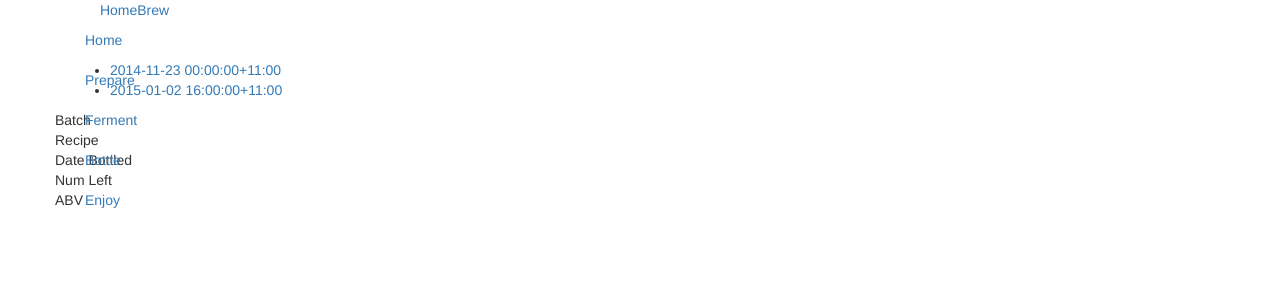
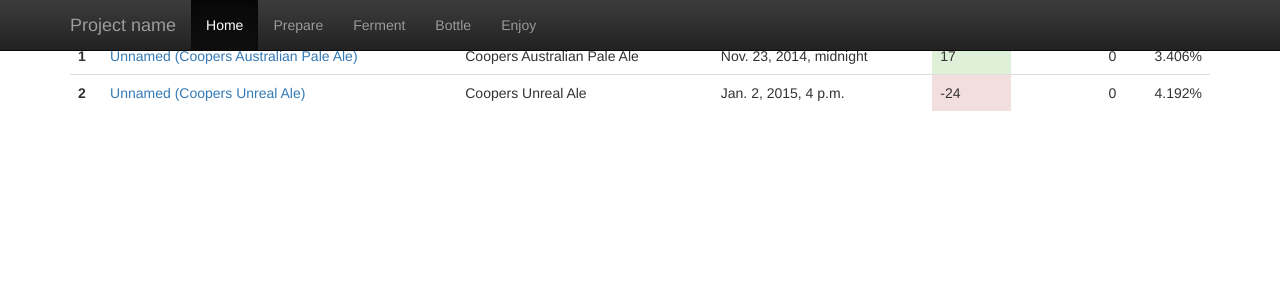
Before and after one commit to ByronCon/home, a Django app: page /brew/bottle/ in a window 1280 px wide. Shown: the top 300 px of the page. Run offline with Django 3.2, Linux system fonts and the light colour scheme; data comes from the database, SQL or seed files in the repository; some libraries are stand-ins or nearby versions.

Commit message:
Upgrade Bootstap

```diff
--- a/brew/models.py
+++ b/brew/models.py
@@ -24,17 +24,18 @@
     size = models.PositiveIntegerField()
     unit = models.CharField(max_length=3)
 
+
 class Ingredient(models.Model):
     # Ingredients for use in a recipe
     def __str__(self):
         return self.name
 
-    name = models.CharField(max_length=100)                                                         # Brewers Sugar
-    quantity = models.PositiveIntegerField(default=1)                                               # 1
-    size = models.DecimalField(max_digits=5, decimal_places=2, blank=True, null=True)               # 500
-    unit = models.CharField(max_length=3, blank=True, null=True)                                    # g
+    name = models.CharField(max_length=100)  # Brewers Sugar
+    quantity = models.PositiveIntegerField(default=1)  # 1
+    size = models.DecimalField(max_digits=5, decimal_places=2, blank=True, null=True)  # 500
+    unit = models.CharField(max_length=3, blank=True, null=True)  # g
     cost = models.DecimalField(max_digits=6, decimal_places=2, default=0.00, blank=True, null=True)  # 3.56
-    currency = models.CharField(max_length=3, default='AUD', blank=True, null=True)                 # AUD
+    currency = models.CharField(max_length=3, default='AUD', blank=True, null=True)  # AUD
 
 
 # Transactional data
@@ -58,9 +59,9 @@
         if self.name == '':
             friendly = 'Unnamed'
         else:
-                friendly = self.name
-        friendly = friendly + ' (' + force_text(self.recipe) +  ')'
-        return  friendly
+            friendly = self.name
+        friendly = friendly + ' (' + force_text(self.recipe) + ')'
+        return friendly
 
     @property
     def age(self):
@@ -115,7 +116,7 @@
     def __str__(self):
         return str(localtime(self.date))
 
-    def was_bottled_recently(self): # bottled in 21 days
+    def was_bottled_recently(self):  # bottled in 21 days
         return self.date >= timezone.now() - datetime.timedelta(days=21)
 
     @property
@@ -125,27 +126,32 @@
 
     @property
     def days_fermenting(self):
-        "Return days in fermenter"
+        """ Return days in fermenter """
         age = (self.date - self.batch.date)
         return age.days
 
     @property
     def age(self):
-        "Return days since bottled"
+        """ Return days since bottled """
         return (timezone.now() - self.date).days
 
     @property
     def all_gone(self):
-        """ Are there any beers left? """
+        """ Are there any beers leftt? """
         return self.num_remaining > 0
-        #return false
+        # return false
 
+    @property
+    def is_drinkable_in(self):
+        """  How many days to go before drinkable (not ready: -ve, ready: +ve) """
+        # return self.was_bottled_recently()
+        return (timezone.now() - (self.date + datetime.timedelta(days=21))).days
 
     batch = models.ForeignKey(Batch)
     final_measurement = models.ForeignKey(Measurement)
     date = models.DateTimeField('date bottled')
     bottle_type = models.ForeignKey(BottleType)
-    #num_bottles = models.IntegerField(default=0)
+    # num_bottles = models.IntegerField(default=0)
     num_bottled = models.IntegerField(default=0)
     num_remaining = models.IntegerField(default=0)
     markings = models.CharField(max_length=10, blank=True, null=True)
--- a/brew/static/style.css
+++ /dev/null
@@ -1,3 +0,0 @@
-li a {
-    color: green;
-}
--- a/brew/templates/brew/base.html
+++ b/brew/templates/brew/base.html
@@ -8,7 +8,11 @@
     <title>Brew::{% block title %}{% endblock %}</title>
 
     <!-- Bootstrap -->
-    <link href="http://localhost/Template/css/bootstrap.min.css" type="text/css" rel="stylesheet" />
+    <link href="{% static "css/bootstrap.min.css" %}" rel="stylesheet">
+    <link href="{% static "css/bootstrap-theme.min.css" %}" rel="stylesheet">
+
+    <!-- Custom CSS -->
+    <link href="{% static "brew/style.css" %}" rel="stylesheet">
 
     <!-- HTML5 shim and Respond.js for IE8 support of HTML5 elements and media queries -->
     <!-- WARNING: Respond.js doesn't work if you view the page via file:// -->
@@ -16,51 +20,43 @@
       <script src="https://oss.maxcdn.com/html5shiv/3.7.2/html5shiv.min.js"></script>
       <script src="https://oss.maxcdn.com/respond/1.4.2/respond.min.js"></script>
     <![endif]-->
+
   </head>
-
-
-
-
-    <!-- jQuery (necessary for Bootstrap's JavaScript plugins) -->
-    <script src="https://ajax.googleapis.com/ajax/libs/jquery/1.11.1/jquery.min.js"></script>
-    <!-- Include all compiled plugins (below), or include individual files as needed -->
-    <script src="{% static 'js/bootstrap.min.js' %}"></script>
-
-    <!-- Manual CSS additions -->
-  	<style type="text/css">
-		body {
-		padding-top: 60px;
-		padding-bottom: 40px;
-		}
-	</style>
 
 
 <body>
 <!-- Navigation menu -->
-      <div class="navbar navbar-fixed-top">
-      <div class="navbar-inner">
-        <div class="container">
-          <a class="btn btn-navbar" data-toggle="collapse" data-target=".nav-collapse">
+    <nav class="navbar navbar-inverse navbar-fixed-top">
+      <div class="container">
+        <div class="navbar-header">
+          <button type="button" class="navbar-toggle collapsed" data-toggle="collapse" data-target="#navbar" aria-expanded="false" aria-controls="navbar">
+            <span class="sr-only">Toggle navigation</span>
             <span class="icon-bar"></span>
             <span class="icon-bar"></span>
             <span class="icon-bar"></span>
-          </a>
-          <a class="brand" href="#">HomeBrew</a>
-          <div class="nav-collapse">
-            <ul class="nav">
+          </button>
+          <a class="navbar-brand" href="/brew/#">Project name</a>
+        </div>
+        <div id="navbar" class="collapse navbar-collapse">
+          <ul class="nav navbar-nav">
               <li class="active"><a href="#">Home</a></li>
               <li><a href="{% url 'brew:recipe_index' %}">Prepare</a></li>
               <li><a href="{% url 'brew:batch_index' %}">Ferment</a></li>
               <li><a href="{% url 'brew:bottling_index' %}">Bottle</a></li>
               <li><a href="{% url 'brew:bottling_index' %}">Enjoy</a></li>
-            </ul>
-          </div><!--/.nav-collapse -->
-        </div>
+          </ul>
+        </div><!--/.nav-collapse -->
       </div>
-    </div>
+    </nav>
+
 
     <div class="container">
 
 {% block content %}{% endblock %}
 
+    <!-- jQuery (necessary for Bootstrap's JavaScript plugins) -->
+    <script src="https://ajax.googleapis.com/ajax/libs/jquery/1.11.1/jquery.min.js"></script>
+    <!-- Include all compiled plugins (below), or include individual files as needed -->
+    <script src="http://localhost/Template/js/bootstrap.min.js"></script>
+
 </body>
--- a/brew/templates/brew/bottling_list.html
+++ b/brew/templates/brew/bottling_list.html
@@ -4,20 +4,44 @@
 
 {% block content %}
     {% if bottling_list %}
-        <ul>
-        {% for bottling in bottling_list %}
-            <li><a href="{% url 'brew:bottling_detail' bottling.id %}"> {{ bottling }}</a></li>
-        {% endfor %}
-        </ul>
+        <div class="table-responsive">
+            <table class="table table-hover ">
+                <thead>
+                    <tr>
+                        <th>#</th>
+                        <th>Batch</th>
+                        <th>Recipe</th>
+                        <th>Date Bottled</th>
+                        <th>Ready</th>
+                        <th class="text-right">Beers Left</th>
+                        <th class="text-right">ABV</th>
+                    </tr>
+                </thead>
+                <tbody>
+                    {% for bottling in bottling_list %}
+                    <tr>
+                        <th scope="row">{{ bottling.id }}</th>
+                        <td><a href="{% url 'brew:bottling_detail' bottling.id %}">{{ bottling.batch }}</a> </td>
+                        <td>{{ bottling.batch.recipe }}</td>
+                        <td>{{ bottling.date }}</td>
+                        <td class="{% if bottling.is_drinkable_in > 0 %}success
+                                   {% elif bottling.is_drinkable_in > -6 %}warning
+                                   {% else %}danger
+                                   {% endif %}">{{ bottling.is_drinkable_in }}</td>
+                        <td class="text-right">{{ bottling.num_remaining }}</td>
+                        <td class="text-right">{{ bottling.abv }}%</td>
+                    </tr>
+                    {% endfor %}
+                </tbody>
+            </table>
+        </div> <!-- .table-responsive -->
 
-        <div class="row">
-            <div class="span2">Batch</div>
-            <div class="span2">Recipe</div>
-            <div class="span2">Date Bottled</div>
-            <div class="span1">Num Left</div>
-            <div class="span1">ABV</div>
+    <br><br>
 
-        </div>
+    </table>
+
+
+
     {% else %}
         <p>No bottlings defined.</p>
     {% endif %}
```
